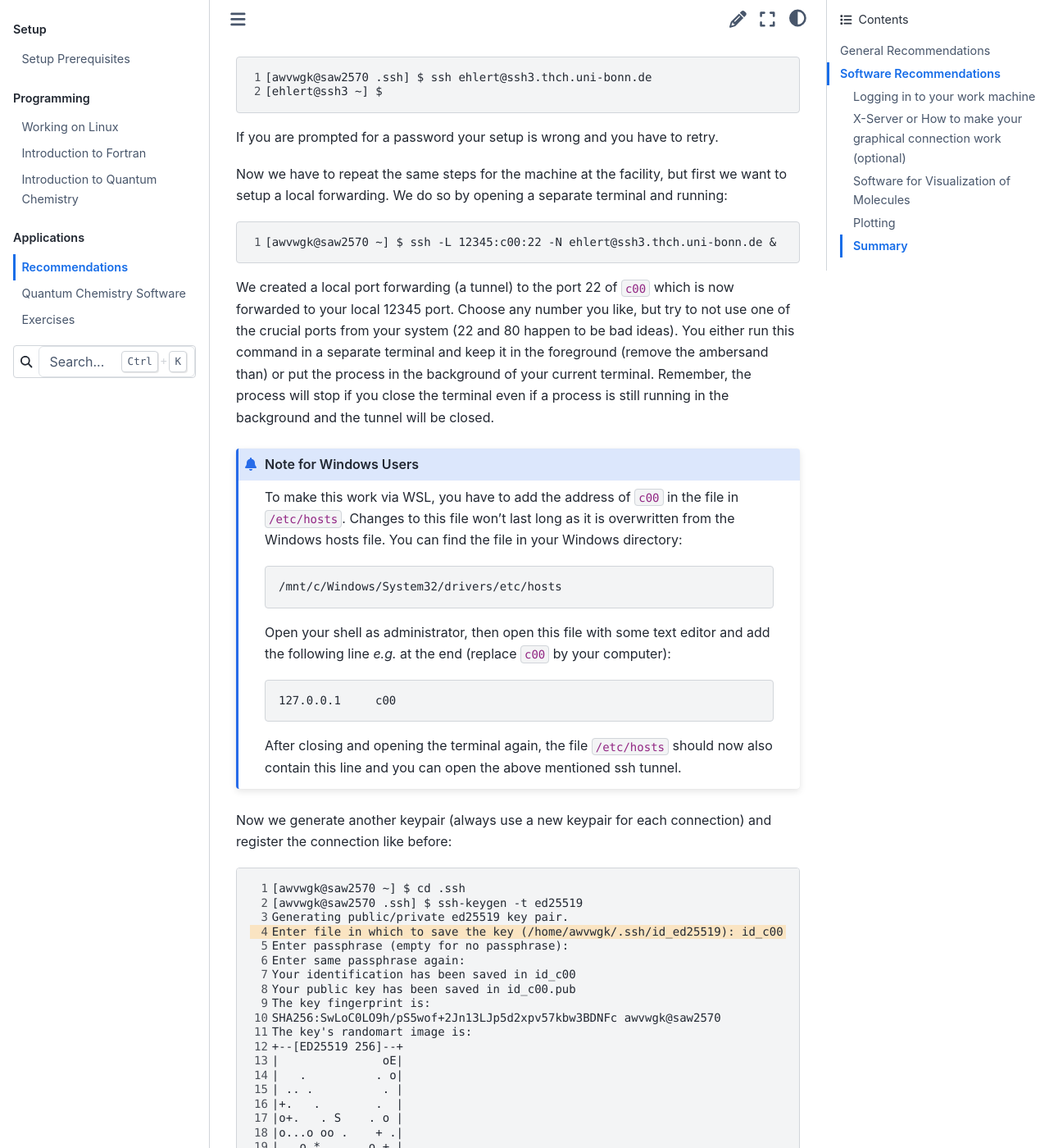
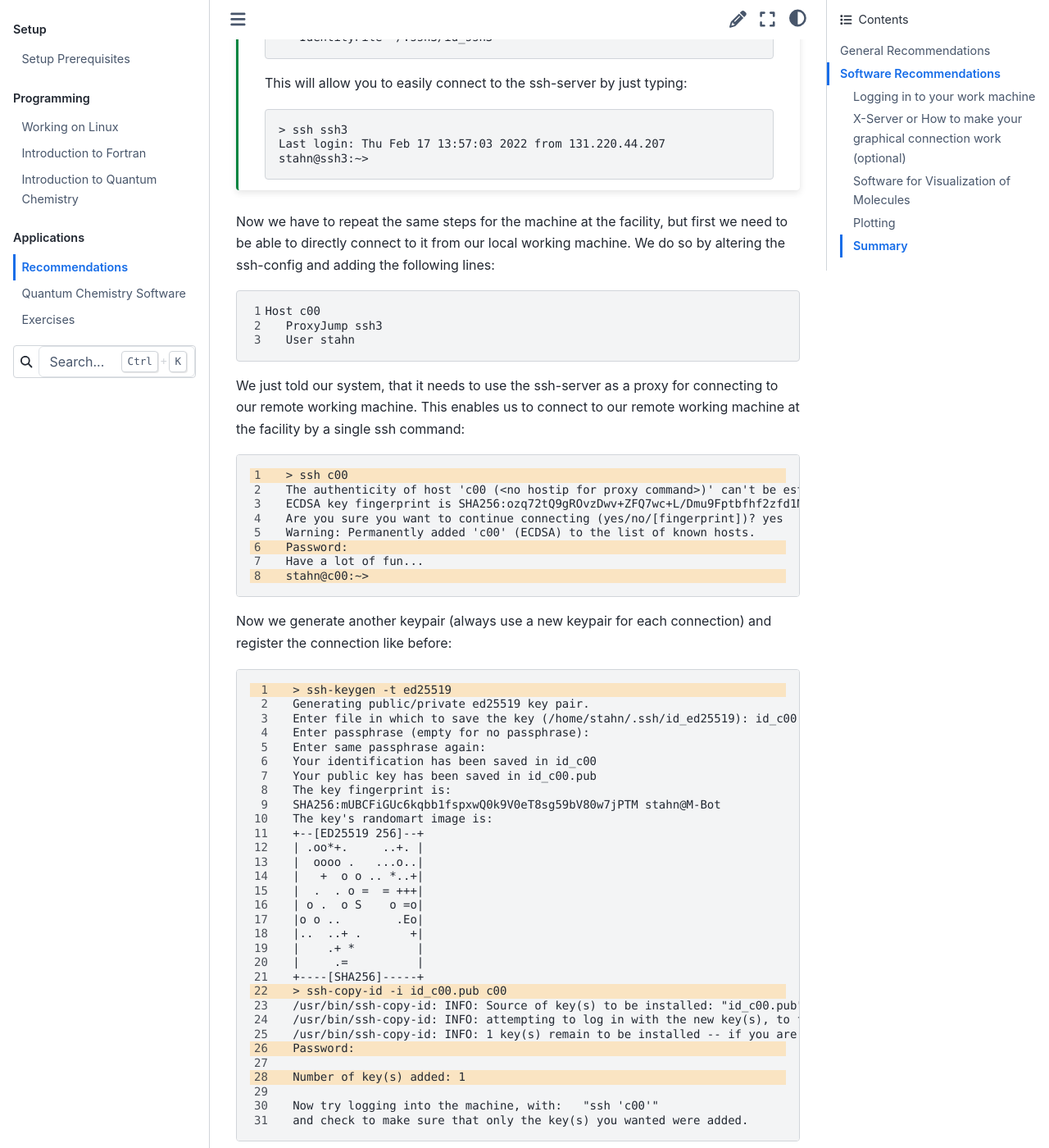
Before and after one commit to grimme-lab/qc2-teaching, a Sphinx documentation site: the page built from doc/recommendations.rst, in a window 1280 px wide and 1400 px high, scrolled down 5931 px. Shown: the whole window at 82% size. Built offline with Sphinx 7.4.7 and the Sphinx Book theme 1.1.4, drawn with Linux system fonts in a browser that asks for light colours; some of the changed text lies outside the part shown.

Commit message:
Changed the SSH Tunnel setup to use ProxyJump Also added the ssh-copy-id command instead of manually installing the ssh keys
Signed-off-by: MtoLStoN <70513124+MtoLStoN@users.noreply.github.com>

```diff
--- a/doc/recommendations.rst
+++ b/doc/recommendations.rst
@@ -181,49 +181,40 @@
 
    A very good read on the generation of ssh-keypairs is the `Arch Linux wiki page on ssh-keys <https://wiki.archlinux.org/index.php/SSH_keys#Generating_an_SSH_key_pair>`_.
 
-Now we log in at the ssh-server to establish the new connection and setup the keypair.
+Now we need to copy the public key to the ssh-server. Since you log in for the first time, you have to provide your password in line 5:
 
 .. code-block:: none
    :linenos:
-   :emphasize-lines: 2, 6, 8
+   :emphasize-lines: 1, 5, 7
 
-   [awvwgk@saw2570 .ssh] $ ssh ehlert@ssh3.thch.uni-bonn.de <<EOF
-   mkdir -p .ssh && chmod 700 .ssh && cd .ssh && echo $(cat id_ssh3.pub) >> authorized_keys
-   EOF
+   > ssh-copy-id -i id_ssh3 stahn@ssh3.thch.uni-bonn.de
+   /usr/bin/ssh-copy-id: INFO: Source of key(s) to be installed: "id_ssh3.pub"
+   /usr/bin/ssh-copy-id: INFO: attempting to log in with the new key(s), to filter out any that are already installed
+   /usr/bin/ssh-copy-id: INFO: 1 key(s) remain to be installed -- if you are prompted now it is to install the new keys
+   Password:
+
+   Number of key(s) added: 1
+
+   Now try logging into the machine, with:   "ssh 'stahn@ssh3.thch.uni-bonn.de'"
+   and check to make sure that only the key(s) you wanted were added.
+
+
+
+
+You can check, if your key was succesfully added by logging into the machine. The ssh-server will probably be unknown to your local machine, therefore, you have to add it to your known hosts list first, type yes when prompted in line 4.
+
+
+.. code-block:: none
+   :linenos:
+   :emphasize-lines: 1,4,7
+
+   > ssh stahn@ssh3.thch.uni-bonn.de
    The authenticity of host 'ssh3.thch.uni-bonn.de (131.220.44.130)' can't be established.
    ECDSA key fingerprint is SHA256:eEdQpqyV6oP0Ddra7H2QDI6kC9rX3XQRAlWxX6LfA6U.
    Are you sure you want to continue connecting (yes/no/[fingerprint])? yes
-   Warning: Permanently added 'ssh3.thch.uni-bonn.de,131.220.44.130' (ECDSA) to the list of known hosts.
-   Password:
-   [awvwgk@saw2570 .ssh] $
-
-The ssh-server will probably be unknown to your local machine, therefore, you have to add it to your known hosts list first, type yes when prompted in line 6.
-Since you log in for the first time, you have to provide your password in line 8, after line 2 was executed on the ssh-server your keypair has been authorized.
-We only executed a command on the ssh-server and ended the session afterwards, you can also log in interactively by
-
-.. code-block:: none
-   :linenos:
-   :emphasize-lines: 4, 6, 10
-
-   [awvwgk@saw2570 .ssh] $ ssh ehlert@ssh3.thch.uni-bonn.de
-   The authenticity of host 'ssh3.thch.uni-bonn.de (131.220.44.130)' can't be established.
-   ECDSA key fingerprint is SHA256:eEdQpqyV6oP0Ddra7H2QDI6kC9rX3XQRAlWxX6LfA6U.
-   Are you sure you want to continue connecting (yes/no/[fingerprint])? yes
-   Warning: Permanently added 'ssh3.thch.uni-bonn.de,131.220.44.130' (ECDSA) to the list of known hosts.
-   Password:
-   [ehlert@ssh3 ~] $ mkdir .ssh
-   [ehlert@ssh3 ~] $ chmod 700 .ssh
-   [ehlert@ssh3 ~] $ cd .ssh
-   [ehlert@ssh3 .ssh] $ vim authorized_keys
-   [ehlert@ssh3 .ssh] $ logout
-   Connection to ssh3.thch.uni-bonn.de closed.
-   [awvwgk@saw2570 .ssh] $
-
-And paste the content from ``id_ssh3.pub`` into the file (you might need a second terminal now).
-
-.. important::
-
-   Always use the public key of the keypair (the one ending with ``.pub``!), the private key (the one without an extension) stays in relative safety on your machine and **only** your machine!
+   Warning: Permanently added 'ssh3.thch.uni-bonn.de' (ECDSA) to the list of known hosts.
+   Last login: Thu Feb 17 13:56:18 2022 from 131.220.44.207
+   stahn@ssh3:~>
 
 We need to register the ssh-server now in our configuration file
 
@@ -250,85 +241,122 @@
 
 If you are prompted for a password your setup is wrong and you have to retry.
 
-Now we have to repeat the same steps for the machine at the facility, but first we want to setup a local forwarding.
-We do so by opening a separate terminal and running:
+.. tip::
+
+   You can also optionally add your username to the ssh config file and set up a custom Hostname for the ssh-server.
+
+   .. code-block:: none
+
+      Host ssh3
+         Hostname ssh3.thch.uni-bonn.de
+         User stahn
+         IdentityFile ~/.ssh3/id_ssh3
+
+   This will allow you to easily connect to the ssh-server by just typing:
+
+   .. code-block:: none
+
+      > ssh ssh3
+      Last login: Thu Feb 17 13:57:03 2022 from 131.220.44.207
+      stahn@ssh3:~>
+
+
+Now we have to repeat the same steps for the machine at the facility, but first we need to be able to directly connect to it from our local working machine.
+We do so by altering the ssh-config and adding the following lines:
 
 .. code-block:: none
    :linenos:
 
-   [awvwgk@saw2570 ~] $ ssh -L 12345:c00:22 -N ehlert@ssh3.thch.uni-bonn.de &
+   Host c00
+      ProxyJump ssh3
+      User stahn
 
-We created a local port forwarding (a tunnel) to the port 22 of ``c00`` which is now forwarded to your local 12345 port.
-Choose any number you like, but try to not use one of the crucial ports from your system (22 and 80 happen to be bad ideas).
-You either run this command in a separate terminal and keep it in the foreground (remove the ambersand than) or put the process in the background of your current terminal.
-Remember, the process will stop if you close the terminal even if a process is still running in the background and the tunnel will be closed.
+We just told our system, that it needs to use the ssh-server as a proxy for connecting to our remote working machine.
+This enables us to connect to our remote working machine at the facility by a single ssh command:
 
-.. admonition:: Note for Windows Users
+.. code-block:: none
+   :linenos:
+   :emphasize-lines: 1,6,8
 
-   To make this work via WSL, you have to add the address of ``c00`` in the file in ``/etc/hosts``.
-   Changes to this file won't last long as it is overwritten from the Windows hosts file.
-   You can find the file in your Windows directory:
+      > ssh c00
+      The authenticity of host 'c00 (<no hostip for proxy command>)' can't be established.
+      ECDSA key fingerprint is SHA256:ozq72tQ9gROvzDwv+ZFQ7wc+L/Dmu9Fptbfhf2zfd1M.
+      Are you sure you want to continue connecting (yes/no/[fingerprint])? yes
+      Warning: Permanently added 'c00' (ECDSA) to the list of known hosts.
+      Password:
+      Have a lot of fun...
+      stahn@c00:~>
 
-   .. code-block:: none
 
-      /mnt/c/Windows/System32/drivers/etc/hosts
+.. .. admonition:: Note for Windows Users
 
-   Open your shell as administrator, then open this file with some text editor and add the following line *e.g.*
-   at the end (replace ``c00`` by your computer):
+..    To make this work via WSL, you have to add the address of ``c00`` in the file in ``/etc/hosts``.
+..    Changes to this file won't last long as it is overwritten from the Windows hosts file.
+..    You can find the file in your Windows directory:
 
-   .. code-block:: none
+..    .. code-block:: none
 
-      127.0.0.1     c00
+..       /mnt/c/Windows/System32/drivers/etc/hosts
 
-   After closing and opening the terminal again, the file ``/etc/hosts`` should now also contain
-   this line and you can open the above mentioned ssh tunnel.
+..    Open your shell as administrator, then open this file with some text editor and add the following line *e.g.*
+..    at the end (replace ``c00`` by your computer):
+
+..    .. code-block:: none
+
+..       127.0.0.1     c00
+
+..    After closing and opening the terminal again, the file ``/etc/hosts`` should now also contain
+..    this line and you can open the above mentioned ssh tunnel.
 
 Now we generate another keypair (always use a new keypair for each connection) and register the connection like before:
 
 .. code-block:: none
    :linenos:
-   :emphasize-lines: 4, 24, 28, 30
+   :emphasize-lines: 1, 22, 26, 28
 
-   [awvwgk@saw2570 ~] $ cd .ssh
-   [awvwgk@saw2570 .ssh] $ ssh-keygen -t ed25519
-   Generating public/private ed25519 key pair.
-   Enter file in which to save the key (/home/awvwgk/.ssh/id_ed25519): id_c00
-   Enter passphrase (empty for no passphrase):
-   Enter same passphrase again:
-   Your identification has been saved in id_c00
-   Your public key has been saved in id_c00.pub
-   The key fingerprint is:
-   SHA256:SwLoC0LO9h/pS5wof+2Jn13LJp5d2xpv57kbw3BDNFc awvwgk@saw2570
-   The key's randomart image is:
-   +--[ED25519 256]--+
-   |               oE|
-   |   .          . o|
-   | .. .          . |
-   |+.   .        .  |
-   |o+.   . S    . o |
-   |o...o oo .    + .|
-   | ..o *. .  . o + |
-   |  o +.o.+.=.o =.=|
-   |   ..=+=.+o+ ooB=|
-   +----[SHA256]-----+
-   [awvwgk@saw2570 .ssh] $ ssh -p 12345 ehlert@localhost <<EOF
-   mkdir -p .ssh && chmod 700 .ssh && cd .ssh && echo $(cat id_c00.pub) >> authorized_keys
-   EOF
-   The authenticity of host '[localhost]:12345 ([::1]:12345)' can't be established.
-   ECDSA key fingerprint is SHA256:ozq72tQ9gROvzDwv+ZFQ7wc+L/Dmu9Fptbfhf2zfd1M.
-   Are you sure you want to continue connecting (yes/no/[fingerprint])? yes
-   Warning: Permanently added '[localhost]:12345' (ECDSA) to the list of known hosts.
-   Password:
-   [awvwgk@saw2570 .ssh] $
+      > ssh-keygen -t ed25519
+      Generating public/private ed25519 key pair.
+      Enter file in which to save the key (/home/stahn/.ssh/id_ed25519): id_c00
+      Enter passphrase (empty for no passphrase):
+      Enter same passphrase again:
+      Your identification has been saved in id_c00
+      Your public key has been saved in id_c00.pub
+      The key fingerprint is:
+      SHA256:mUBCFiGUc6kqbb1fspxwQ0k9V0eT8sg59bV80w7jPTM stahn@M-Bot
+      The key's randomart image is:
+      +--[ED25519 256]--+
+      | .oo*+.     ..+. |
+      |  oooo .   ...o..|
+      |   +  o o .. *..+|
+      |  .  . o =  = +++|
+      | o .  o S    o =o|
+      |o o ..        .Eo|
+      |..  ..+ .       +|
+      |    .+ *         |
+      |     .=          |
+      +----[SHA256]-----+
+      > ssh-copy-id -i id_c00.pub c00
+      /usr/bin/ssh-copy-id: INFO: Source of key(s) to be installed: "id_c00.pub"
+      /usr/bin/ssh-copy-id: INFO: attempting to log in with the new key(s), to filter out any that are already installed
+      /usr/bin/ssh-copy-id: INFO: 1 key(s) remain to be installed -- if you are prompted now it is to install the new keys
+      Password:
 
-Finally we want to automate the process a bit more by adding the following lines to our ssh-config:
+      Number of key(s) added: 1
+
+      Now try logging into the machine, with:   "ssh 'c00'"
+      and check to make sure that only the key(s) you wanted were added.
+
+
+
+
+Finally we want to include the new ssh-key to our ssh-config by adding the following lines to our ssh-config:
 
 .. code-block:: none
    :linenos:
 
    Host c00
-      Hostname localhost
-      Port 12345
+      ProxyJump ssh3
+      User stahn
       IdentityFile ~/.ssh/id_c00
 
 Now try to login to the work machine again (remember to specify the X forwarding).
@@ -336,8 +364,11 @@
 .. code-block:: none
    :linenos:
 
-   [awvwgk@saw2570 .ssh] $ ssh -Y ehlert@c00
-   [ehlert@c00 ~] $
+      > ssh c00
+      Last login: Thu Feb 17 15:00:38 2022 from 131.220.44.130
+      Have a lot of fun...
+      stahn@c00:~>
+
 
 Again, if you have to enter your password, the setup was not correct and you have to retry.
 From now on, you can also copy files from and to your work machine.
@@ -345,69 +376,58 @@
 .. code-block:: none
    :linenos:
 
-   [awvwgk@saw2570 ~] $ scp .bashrc ehlert@c00:~/.bashrc
-   [awvwgk@saw2570 ~] $ scp ehlert@c00:~/QC2/orca.out QC2/
+      > scp Lehre/lect3_htm.doc c00:Documents/.
+      > scp c00:Lehre/QC2.pdf ~/Lehre/QC2/.
 
-As a short recap, you should now be able to log in with just two commands.
+As a short recap, you should now be able to log in with a single command.
 
 .. code-block:: none
    :linenos:
 
-   [awvwgk@saw2570 ~] $ ssh -L 12345:c00:22 -N ehlert@ssh3.thch.uni-bonn.de &
-   [1] 20640
-   [awvwgk@saw2570 ~] $ ssh -Y ehlert@c00
-   [ehlert@c00 ~] $
-
-Remember you always have to keep the ssh process alive that provides the tunnel.
+      > ssh c00
+      Last login: Thu Feb 17 15:08:55 2022 from 131.220.44.130
+      Have a lot of fun...
+      stahn@c00:~>
 
 
 Tips and Tricks
 ^^^^^^^^^^^^^^^
 
-The ssh-config file is quite nice to deal with several use cases, if you do not want to type your user name every time, you can set it in the ssh-config.
-For the three machine setup we had a configuration file like the following would be appropriate:
+For the three machine setup we had, a configuration file like the following would be appropriate:
 
 .. code-block:: none
    :linenos:
 
-   Host ssh3.thch.uni-bonn.de
-      User ehlert
-      IdentityFile ~/.ssh/id_ssh3
-      LocalForward 12345 c00:22
+      Host c00
+         User stahn
+         IdentityFile ~/.ssh/id_c00
+         ProxyJump ssh3
 
-   Host c00
-      User ehlert
-      Hostname localhost
-      Port 12345
-      IdentityFile ~/.ssh/id_c00
+      Host ssh3
+         Hostname ssh3.thch.uni-bonn.de
+         User stahn
+         IdentityFile ~/.ssh/id_ssh3
 
-Now logging in to the ssh-server will automatically put in the specified user name and forward port 22 of ``c00`` to the expected local one for you.
-
-
-If do not to use a separate terminal or a background process for your ssh-tunnel, you can detach the process from your terminal.
-You can create a detached process with
+If you are working remotely over ssh, any process you start with the shell will be terminated as soon as you log out.
+Keeping your process alive, requires that you detach the process from your terminal.
+You can create a completely detached process by:
 
 .. code-block:: none
-   :linenos:
 
-   [awvwgk@saw2570 ~] $ nohup ssh -N ssh3.thch.uni-bonn.de &> /dev/null &
-   [1] 20640
-   [awvwgk@saw2570 ~] $ exit
+   > setsid xtb h2o.xyz > xtb.out
 
-To close the tunnel again, you have to kill the process by its process ID.
-Usually one does not remember the process ID, but we can easily find it again.
+However, keep in mind, that you have no control at all over this process after starting it. Normally, setting the process to ignore Hangup Signals and rerouting the output of the process is enough to keep it alive.
+You can do so by using nohup.
 
 .. code-block:: none
-   :linenos:
 
-   [awvwgk@saw2570 ~] $ pgrep -la ssh
-   20662 ssh -N ssh3.thch.uni-bonn.de
-   [awvwgk@saw2570 ~] $ kill 20662
-   [awvwgk@saw2570 ~] $
+   > nohup xtb h2o.xyz
+
+Any output created by the process will be printed to nohup.out.
 
 .. note::
 
-   ``nohup`` is also a useful to run commands on your work machine that should continue even if you log out from the ssh-session.
+   ``nohup`` is a useful to run commands on your work machine that should continue even if you log out from the ssh-session.
 
    More lengthy calculations with quantum chemistry software are a potential target for this approach.
    But think first before adapting the above command, because you probably want to keep the output instead of scrapping it to ``/dev/null``.
```
